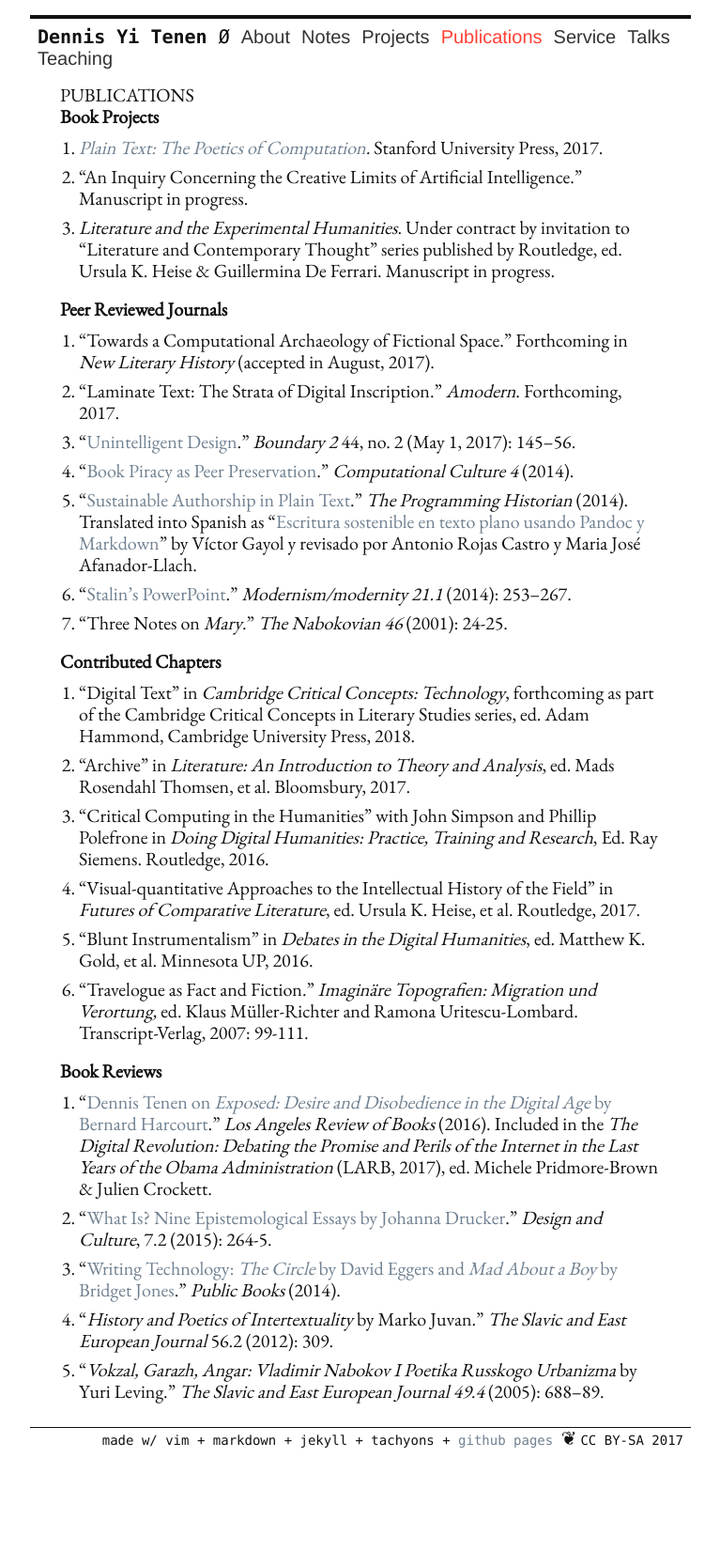
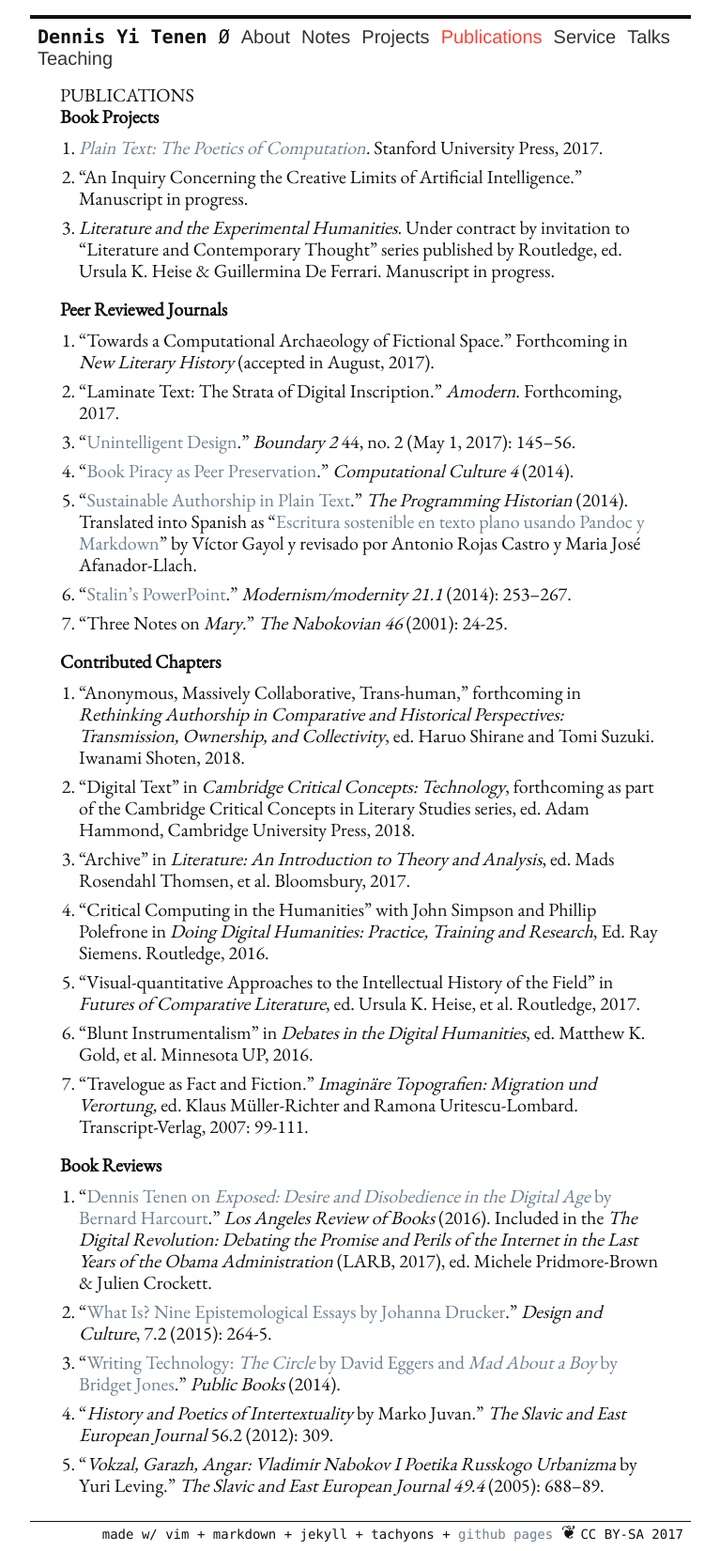
Before and after one commit to denten/denten.github.io, a Jekyll site: the page built from _pages/publications.md, in a window 1280 px wide. Shown: the whole page at 94% size, without its empty margins (256-1023 px from the left). Built offline with Jekyll 4.4.1, drawn with Linux system fonts in a browser that asks for light colours; nearby versions of some CDN libraries; library files that are not in the unit come from our copies; before the commit the page ends 1551 px from its top, so only the background shows below that.

Commit message:
add the rethinking authorship piece

```diff
--- a/_includes/CV/04-publications.md
+++ b/_includes/CV/04-publications.md
@@ -37,20 +37,24 @@ Afanador-Llach.
 
 ### Contributed Chapters
 
-1. "Digital Text" in *Cambridge Critical Concepts: Technology*, forthcoming as
+1. "Anonymous, Massively Collaborative, Trans-human," forthcoming in
+   *Rethinking Authorship in Comparative and Historical Perspectives:
+Transmission, Ownership, and Collectivity*, ed. Haruo Shirane and Tomi Suzuki.
+Iwanami Shoten, 2018.
+2. "Digital Text" in *Cambridge Critical Concepts: Technology*, forthcoming as
    part of the Cambridge Critical Concepts in Literary Studies series, ed.
 Adam Hammond, Cambridge University Press, 2018.
-2. "Archive" in *Literature: An Introduction to Theory and Analysis*, ed. Mads
+3. "Archive" in *Literature: An Introduction to Theory and Analysis*, ed. Mads
    Rosendahl Thomsen, et al. Bloomsbury, 2017.
-3. "Critical Computing in the Humanities" with John Simpson and Phillip
+4. "Critical Computing in the Humanities" with John Simpson and Phillip
    Polefrone in *Doing Digital Humanities: Practice, Training and Research*,
 Ed. Ray Siemens. Routledge, 2016.
-4. "Visual-quantitative Approaches to the Intellectual History of the Field"
+5. "Visual-quantitative Approaches to the Intellectual History of the Field"
    in *Futures of Comparative Literature*, ed. Ursula K. Heise, et al.
 Routledge, 2017.
-5. "Blunt Instrumentalism" in *Debates in the Digital Humanities*, ed.
+6. "Blunt Instrumentalism" in *Debates in the Digital Humanities*, ed.
    Matthew K. Gold, et al. Minnesota UP, 2016.
-6. "Travelogue as Fact and Fiction." *Imaginäre Topografien: Migration und
+7. "Travelogue as Fact and Fiction." *Imaginäre Topografien: Migration und
    Verortung,* ed. Klaus Müller-Richter and Ramona Uritescu-Lombard.
 Transcript-Verlag, 2007: 99-111.
 
```
